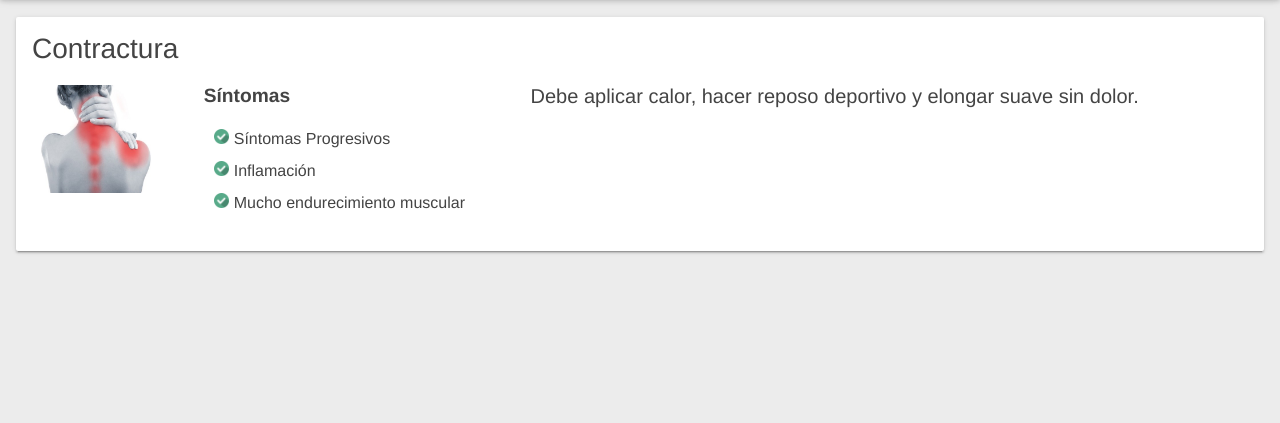
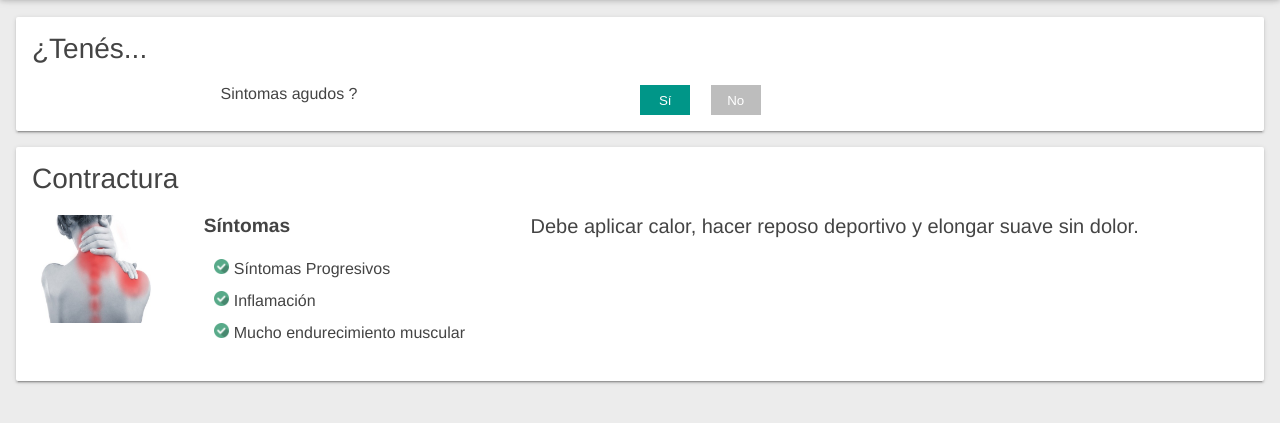
Before and after one commit to belubeltran/Fallas2, a plain HTML site: page index.html in a window 1280 px wide. Shown: the part 59-482 px from the top of the page. Drawn offline with Linux system fonts and the light colour scheme.

Commit message:
Added symptom panel

```diff
--- a/index.html
+++ b/index.html
@@ -62,17 +62,20 @@
     </div>
     <div class="card symptomTemplate symptom-item" hidden>
       <div class="symptom-key" hidden></div>
-      <div class="card-last-updated" hidden></div>
+      <div class="title">&iquest;Ten&eacute;s...</div>
       <div class="current">
         <div class="visual">
           <div class="icon"></div>
         </div>
-        <div class="treatment">
+        <div class="symptom">
           <div class="description"></div>
         </div>
         <div class="actions">
-          <button class="headerButton">S&iacute;</div>
-          <button class="headerButton">No</div>
+          <button class="button button-yes">S&iacute;</button>
+          <button class="button button-no">No</button>
+        </div>
+        <div class="result">
+          <div class="icon"></div>
         </div>
       </div>
     </div>
--- a/scripts/app.js
+++ b/scripts/app.js
@@ -124,6 +124,29 @@
     }
   };
 
+  // Updates a weather card with the latest weather forecast. If the card
+  // doesn't already exist, it's cloned from the template.
+  app.updateSymptomCard = function(data) {
+    var dataLastUpdated = new Date(data.created);
+    var symptom = data.description;
+
+    var card = app.visibleCards[data.id];
+    if (!card) {
+      card = app.symptomTemplate.cloneNode(true);
+      card.classList.remove('symptomTemplate');
+      card.removeAttribute('hidden');
+      app.container.appendChild(card);
+      app.visibleCards[data.key] = card;
+    }
+
+    card.querySelector('.symptom .description').textContent = symptom + ' ?';
+    card.querySelector('.visual .icon').classList.add(data.id);
+    if (app.isLoading) {
+      app.spinner.setAttribute('hidden', true);
+      app.container.removeAttribute('hidden');
+      app.isLoading = false;
+    }
+  };
 
   /*****************************************************************************
    *
@@ -196,7 +219,9 @@
 
     // Fetch the latest data.
     var request = new XMLHttpRequest();
-    var params = {"acceptedSymptoms": "[]", "deniedSymptoms" : "[]"};
+    var params = {"acceptedSymptoms": "[" + JSON.stringify(app.acceptedSymptoms) + "]",
+      "deniedSymptoms" : "[" + JSON.stringify(app.deniedSymptoms) + "]"
+    };
     request.setRequestHeader("Content-type", "application/json");
 
     request.onreadystatechange = function() {
@@ -204,26 +229,18 @@
         if (request.status === 200) {
           var response = JSON.parse(request.response);
           var results = response.query.results;
-          results.key = key;
-          results.label = label;
+          // results.key = key;
+          // results.label = label;
           results.created = response.query.created;
-          app.updateInjuryCard(results);
+          app.updateSymptomCard(results);
         }
       } else {
         // Return the initial weather forecast since no data is available.
-        app.updateInjuryCard(initialInjury);
+        app.updateSymptomCard(initialSymptom);
       }
     };
-    request.open('GET', url, true);
-    request.send();
-  };
-
-  // Iterate all of the cards and attempt to get the latest forecast data
-  app.updateForecasts = function() {
-    var keys = Object.keys(app.visibleCards);
-    keys.forEach(function(key) {
-      app.getInjury(key);
-    });
+    request.open('POST', url, true);
+    request.send(params);
   };
 
   // TODO add saveselectedInjuries function here
@@ -247,8 +264,14 @@
       treatment: "Debe aplicar calor, hacer reposo deportivo y elongar suave sin dolor."
     }
   };
+
+  var initialSymptom = {
+    id: 4,
+    description: 'Sintomas agudos'
+  }
   // TODO uncomment line below to test app with fake data
   // app.updateInjuryCard(initialInjury);
+   app.updateSymptomCard(initialSymptom);
 
   /************************************************************************
    *
@@ -265,8 +288,8 @@
   app.selectedInjuries = localStorage.selectedInjuries;
   if (app.selectedInjuries) {
     app.selectedInjuries = JSON.parse(app.selectedInjuries);
-    app.selectedInjuries.forEach(function(city) {
-      app.getInjury(city.key, city.label);
+    app.selectedInjuries.forEach(function(injury) {
+      app.getInjury(injury.key, injury.label);
     });
   } else {
     /* The user is using the app for the first time, or the user has not
--- a/service-worker.js
+++ b/service-worker.js
@@ -12,8 +12,8 @@
 // See the License for the specific language governing permissions and
 // limitations under the License.
 
-var dataCacheName = 'weatherData-v1';
-var cacheName = 'weatherPWA-step-8-1';
+var dataCacheName = 'diagnose-v1';
+var cacheName = 'diagnosePWA-step-final';
 var filesToCache = [
   '/',
   '/index.html',
@@ -60,7 +60,7 @@ self.addEventListener('activate', function(e) {
 
 self.addEventListener('fetch', function(e) {
   console.log('[Service Worker] Fetch', e.request.url);
-  var dataUrl = 'https://query.yahooapis.com/v1/public/yql';
+  var dataUrl = 'https://muscleinjurydiagnoser.herokuapp.com/injury/all';
   if (e.request.url.indexOf(dataUrl) > -1) {
     /*
      * When the request URL contains dataUrl, the app is asking for fresh
--- a/styles/inline.css
+++ b/styles/inline.css
@@ -254,8 +254,55 @@ body {
   margin: 16px;
   box-shadow: 0 2px 2px 0 rgba(0, 0, 0, 0.14), 0 3px 1px -2px rgba(0, 0, 0, 0.2), 0 1px 5px 0 rgba(0, 0, 0, 0.12); }
 
-.injury-item .title {
+.injury-item .title, .symptom-item .title {
   font-size: 1.75em; }
+
+.symptom-item .button {
+  width: 50px;
+  height: 30px;
+  margin-right: 16px;
+  border: none;
+  outline: none;
+  cursor: pointer;
+}
+
+.symptom-item .button-yes {
+  color: white;
+  background: #009688;
+}
+
+.symptom-item .button-no {
+  color: white;
+  background: #BDBDBD;
+}
+
+.symptom-item .current {
+  display: -webkit-box;
+  display: -webkit-flex;
+  display: -ms-flexbox;
+  display: flex;
+  padding-top: 20px; }
+
+.symptom-item .current .visual{
+  -webkit-box-flex: 1;
+  -webkit-flex-grow: 1;
+      -ms-flex-positive: 1;
+          flex-grow: 0.2; }
+.symptom-item .current .symptom{
+  -webkit-box-flex: 1;
+  -webkit-flex-grow: 1;
+      -ms-flex-positive: 1;
+          flex-grow: 0.3; }
+.symptom-item .current .actions{
+  -webkit-box-flex: 1;
+  -webkit-flex-grow: 1;
+      -ms-flex-positive: 1;
+          flex-grow: 0.3; }
+.symptom-item .current .result{
+  -webkit-box-flex: 1;
+  -webkit-flex-grow: 1;
+      -ms-flex-positive: 1;
+          flex-grow: 0.1; }
 
 .injury-item .date, .injury-item .description {
   font-size: 1.25em; }
```
Also changed, not shown: images/close.png (added).
